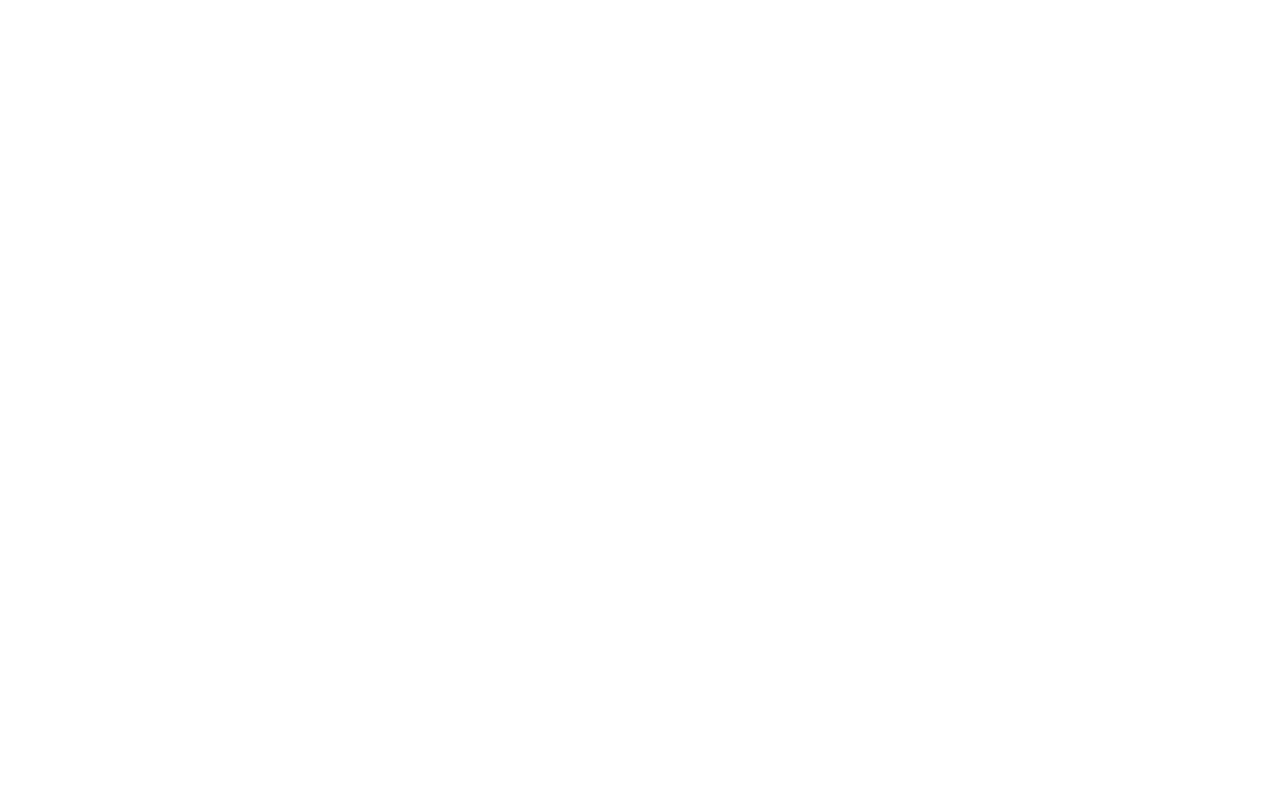
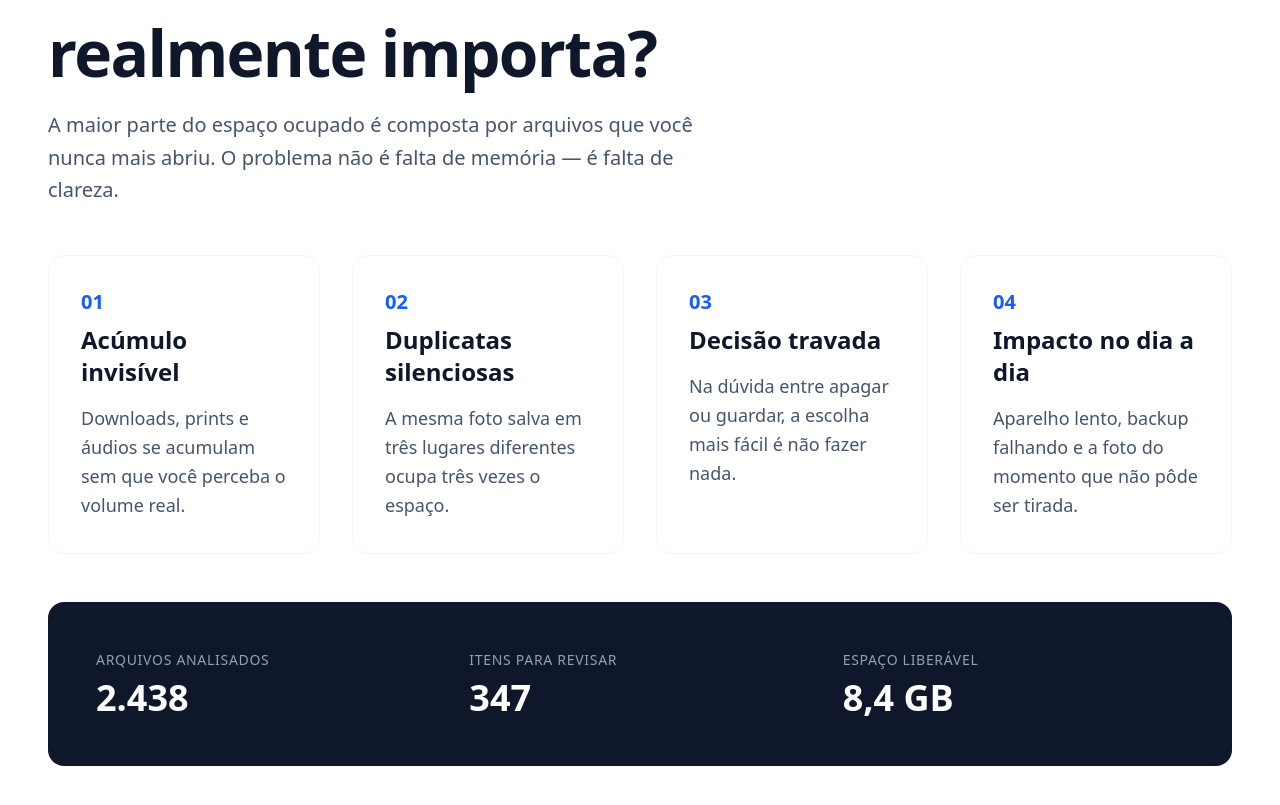
Before and after one commit to esthertozzo/focus, a Next.js app: page / in a window 1280 px wide. Shown: the part 1137-1942 px from the top of the page. Before the commit the page ends 881 px from the top, so only its background shows below. Built offline with nearby package versions, Linux system fonts and the light colour scheme.

Commit message:
Seção problema - componente

```diff
--- /dev/null
+++ b/app/components/ProblemSection.js
@@ -0,0 +1,69 @@
+import SectionHeading from "./SectionHeading";
+
+function ProblemSection() {
+  const problems = [
+    {
+      number: "01",
+      title: "Acúmulo invisível",
+      description:
+        "Downloads, prints e áudios se acumulam sem que você perceba o volume real.",
+    },
+    {
+      number: "02",
+      title: "Duplicatas silenciosas",
+      description:
+        "A mesma foto salva em três lugares diferentes ocupa três vezes o espaço.",
+    },
+    {
+      number: "03",
+      title: "Decisão travada",
+      description:
+        "Na dúvida entre apagar ou guardar, a escolha mais fácil é não fazer nada.",
+    },
+    {
+      number: "04",
+      title: "Impacto no dia a dia",
+      description:
+        "Aparelho lento, backup falhando e a foto do momento que não pôde ser tirada.",
+    },
+  ];
+
+  const statistics = [
+    { label: "Arquivos analisados", value: "2.438" },
+    { label: "Itens para revisar", value: "347" },
+    { label: "Espaço liberável", value: "8,4 GB" },
+  ];
+
+  return (
+    <section id="problema" className="border-t border-slate-100 px-5 py-12 md:px-12 md:py-16">
+      <SectionHeading
+        subtitle="O problema"
+        title="Quanto do seu armazenamento realmente importa?"
+        description="A maior parte do espaço ocupado é composta por arquivos que você nunca mais abriu. O problema não é falta de memória — é falta de clareza."
+      />
+
+      {/* Cards de Problemas */}
+      <div className="mb-12 grid grid-cols-1 gap-8 md:grid-cols-2 xl:grid-cols-4">
+        {problems.map((problem) => (
+          <article className="rounded-2xl border border-slate-100 bg-white p-8" key={problem.number}>
+            <span className="text-xl font-bold text-blue-600">{problem.number}</span>
+            <h3 className="mb-4 mt-2 text-2xl font-semibold text-slate-900">{problem.title}</h3>
+            <p className="text-lg text-slate-600 leading-relaxed">{problem.description}</p>
+          </article>
+        ))}
+      </div>
+
+      {/* Seção de Estatísticas */}
+      <div className="grid grid-cols-1 gap-8 rounded-2xl bg-slate-900 p-8 text-white md:grid-cols-3 md:p-12">
+        {statistics.map((statistic) => (
+          <article className="flex flex-col gap-2" key={statistic.label}>
+            <span className="text-sm font-medium uppercase tracking-wider text-slate-400">{statistic.label}</span>
+            <strong className="text-4xl font-bold text-white">{statistic.value}</strong>
+          </article>
+        ))}
+      </div>
+    </section>
+  );
+}
+
+export default ProblemSection;
--- /dev/null
+++ b/app/components/SectionHeading.js
@@ -0,0 +1,19 @@
+function SectionHeading({ subtitle, title, description }) {
+  return (
+    <div className="mb-12 max-w-2xl">
+      <span className="mb-4 inline-block text-lg font-semibold uppercase tracking-wider text-slate-500">
+        {subtitle}
+      </span>
+
+      <h2 className="mb-4 mt-0 text-[clamp(2rem,5vw+0.5rem,4rem)] font-bold leading-tight tracking-tight text-slate-900">
+        {title}
+      </h2>
+
+      <p className="text-xl text-slate-600 leading-relaxed">
+        {description}
+      </p>
+    </div>
+  );
+}
+
+export default SectionHeading;
--- a/app/page.js
+++ b/app/page.js
@@ -1,5 +1,6 @@
 import Header from "./components/Header";
 import Hero from "./components/Hero";
+import ProblemSection from "./components/ProblemSection";
 
 
 export default function Home() {
@@ -30,6 +31,7 @@ export default function Home() {
           highlight={heroContent.highlight}
           description={heroContent.description}
         />
+        <ProblemSection />
       </main>
     </div>
   );
```
